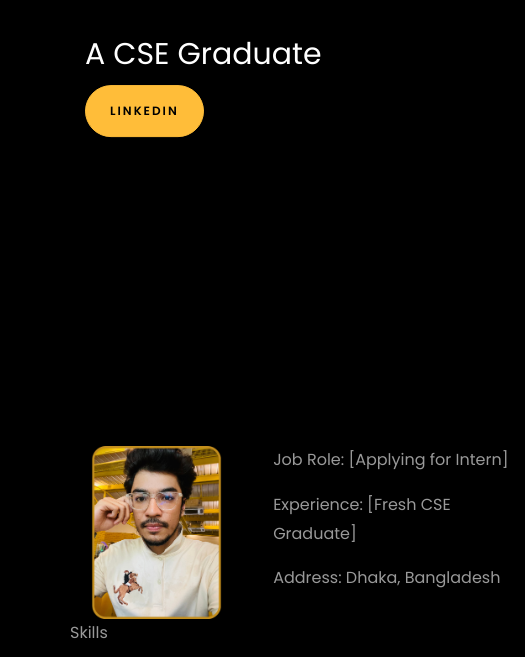
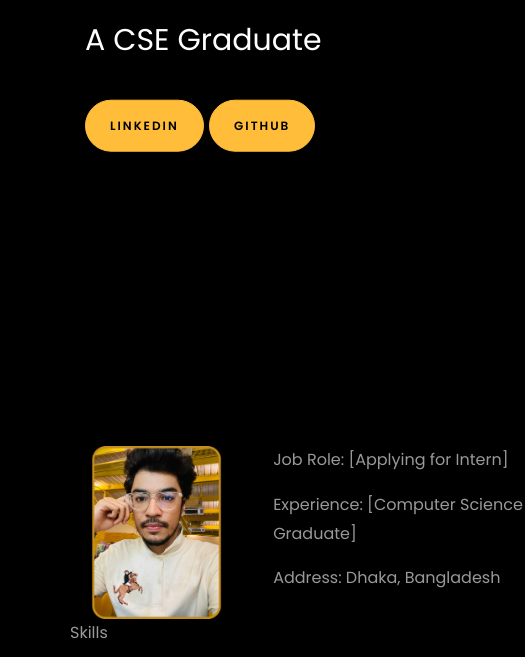
Before and after one commit to EMONXIII/emonxiii.github.io, a plain HTML site: page index.html in a window 1280 px wide. Shown: the part 416-1073 px from the top of the page, 0-525 px from the left. Drawn offline with Linux system fonts and the light colour scheme; files whose address does not match are found by name.

Commit message:
Update index.html

```diff
--- a/index.html
+++ b/index.html
@@ -186,9 +186,10 @@
 						<br>
 						<br>
 			            <h2>A CSE Graduate</h2>
-						<!-- <h2 class="d-flex" style="margin-bottom: 0">With over 5 years of experience</h2> -->
-						<!-- <br> -->
+						<!-- <h2 class="d-flex" style="margin-bottom: 0">Actively seeking a challenging software engineering role</h2> -->
+						<br>
 			            <p><a href="https://www.linkedin.com/in/ismailemonxii" class="btn btn-primary py-3 px-4">LinkedIn</a>
+							<a href="https://github.com/EMONXIII" class="btn btn-primary py-3 px-4">GitHub</a>
 						</p>
 		            </div>
 		          </div>
@@ -218,7 +219,7 @@
 									<div class="col-sm-6 col-md-7">
 									  <div class="about-info">
 										<p><span class="title-s">Job Role: </span> <span>[Applying for Intern]</span></p>
-										<p><span class="title-s">Experience: </span> <span>[Fresh CSE Graduate]</span></p>
+										<p><span class="title-s">Experience: </span> <span>[Computer Science Graduate]</span></p>
 										<p><span class="title-s">Address: </span> <span>Dhaka, Bangladesh</span></p>
 									  </div>
 									</div>
```
